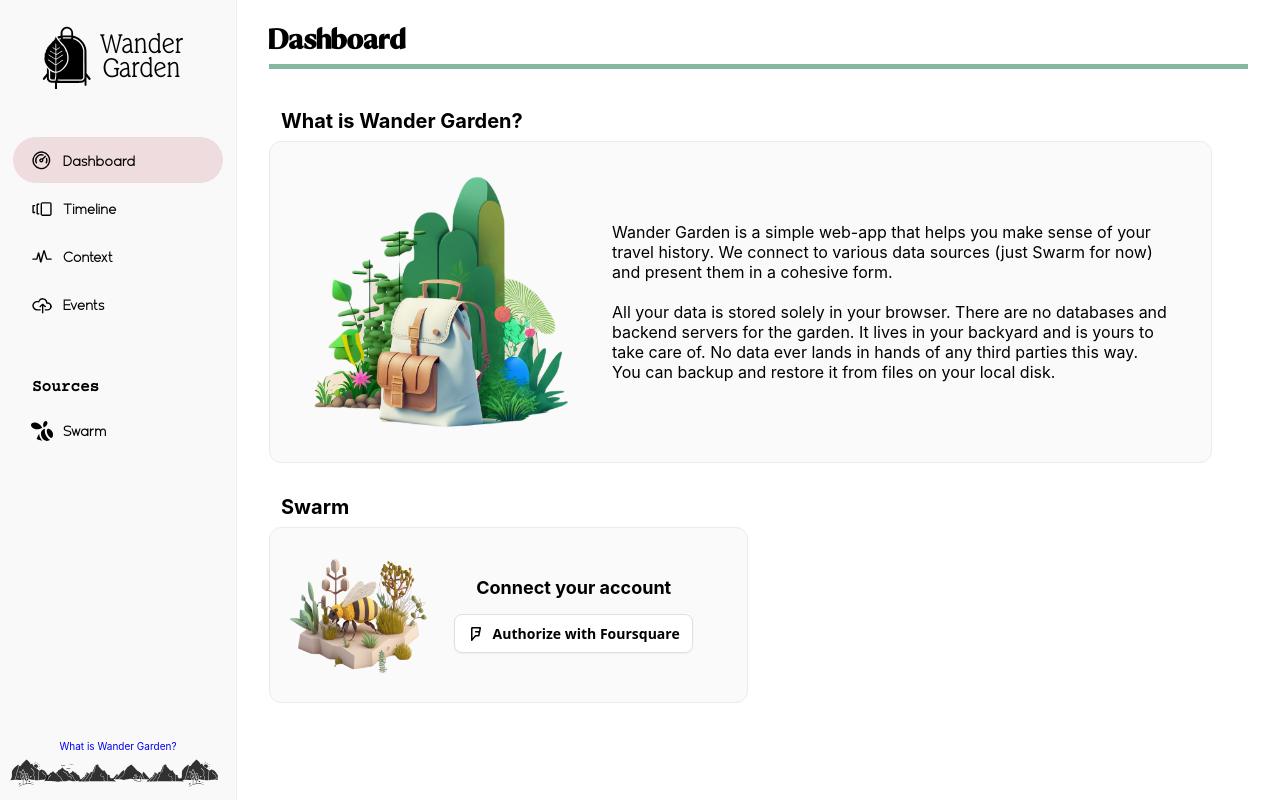
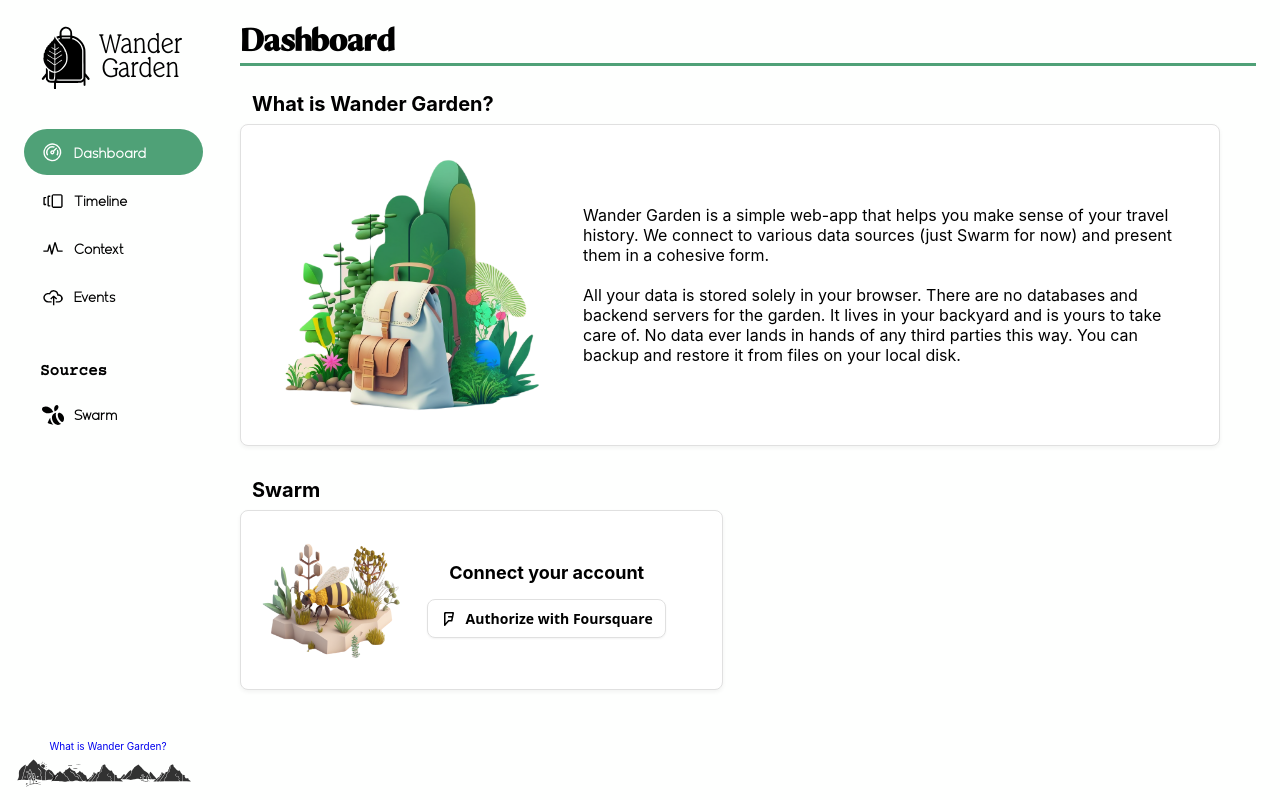
Before and after one commit to raburski/wander-garden, a React (Create React App) app: page / in a window 1280 px wide. Built offline with nearby package versions, Linux system fonts and the light colour scheme.

Commit message:
chore: styling shenanigans

```diff
--- a/src/App.css
+++ b/src/App.css
@@ -16,3 +16,7 @@
 .windows-flags {
   font-family: "Twemoji Country Flags";
 }
+
+body {
+  background-color: #FEFFFE;
+}
--- a/src/SideBar/Logo.js
+++ b/src/SideBar/Logo.js
@@ -8,7 +8,7 @@
 
 const Name = styled('div')`
     padding-left: 0px;
-    padding-right: 18px;
+
     padding-top: 8px;
     text-align: center;
 
--- a/src/SideBar/index.js
+++ b/src/SideBar/index.js
@@ -5,20 +5,16 @@
 import Logo from './Logo'
 import colors from '../colors'
 
-
-
 const Container = styled('div')`
     display: flex;
     flex: 0;
     flex-direction: column;
     padding: 12px;
-    flex-basis: 212px;
-    border-right: 1px solid ${colors.border.light};
-    background-color: ${colors.neutral.light};
+    flex-basis: 192px;
 `
 
 const Separator = styled('div')`
-    height: 32px;
+    height: 24px;
 `
 
 const SpreadSeparator = styled('div')`
@@ -27,7 +23,7 @@
 
 const TextSeparator = styled('div')`
     height: 28px;
-    padding-left: 20px;
+    padding-left: 28px;
     margin-top: 18px;
     text-decoration: none;
     color: black;
@@ -41,6 +37,7 @@
     flex-direction: row;
     align-items: center;
     margin: 1px;
+    margin-left: 12px;
     padding: 6px;
     padding-left: 18px;
     padding-right: 22px;
@@ -51,10 +48,10 @@
     font-size: 15px;
 
     &:hover {
-        background-color: ${colors.neutral.normal};
+        background-color: #ebf2ee;
     }
     &:active {
-        background-color: ${colors.neutral.dark};
+        background-color: #d5ebe0;
     }
 `
 
@@ -71,7 +68,7 @@
 
     return (
         <StyledLink
-          style={match ? { backgroundColor: colors.neutral.normal } : {}}
+          style={match ? { backgroundColor: '#4fa177', color: 'white' } : {}}
           to={to}
           {...props}
         >
@@ -103,7 +100,6 @@
             <MountainImg src="/mountain/3.svg" />
             <MountainImg src="/mountain/2.svg" />
             <MountainImg src="/mountain/3.svg" />
-            <MountainImg src="/mountain/1.svg" />
         </div>
     )
 }
--- a/src/colors.js
+++ b/src/colors.js
@@ -6,13 +6,13 @@
     neutral: {
         light: '#F9F9F9',
         highlight: '#F0F0F0',
-        normal: '#efdcde',
-        dark: '#e7cbcd',
+        normal: '#66ba8f',
+        dark: '#66ba8f',
     },
     primary: {
-        default: '#0d7eff',
-        hover: '#3b96ff',
-        active: '#1376e8',
+        default: '#4fa177',
+        hover: '#4fa177',
+        active: '#4fa177',
     }
 }
 
--- a/src/components/Page/index.js
+++ b/src/components/Page/index.js
@@ -5,19 +5,20 @@
     flex: 1;
     flex-direction: column;
     padding-top: 32px;
-    padding-left: 32px;
-    padding-right: 32px;
+    padding-left: 24px;
+    padding-right: 24px;
     padding-bottom: 16px;
-    max-width: 1224px;
+    max-width: 1040px;
 `
 
 const Header = styled('h1')`
-    border-bottom: 5px solid #85B89Eff;
-    font-size: 34px;
+    border-bottom: 3px solid #4fa177;
+    font-size: 38px;
     font-weight: 800;
     font-family: Header;
-    padding-bottom: 8px;
-    margin-bottom: 32px;
+    padding-left: 2px;
+    padding-bottom: 4px;
+    margin-bottom: 18px;
     margin-top: -4px;
 `
 
--- a/src/components/Panel.js
+++ b/src/components/Panel.js
@@ -15,11 +15,14 @@
 const Content = styled('div')`
     display: flex;
     flex-direction: column;
-    background-color: #fafafa;
-    border: 1px solid #ebebeb;
-    border-radius: 12px;
+    background-color: white;
+
+    border-radius: 8px;
     overflow: hidden;
+    border: 1px solid ${colors.border.normal};
+    box-shadow: 0px 2px 4px rgba(22, 22, 26, 0.05);
 `
+
 
 const Header = styled('div')`
     display: flex;
@@ -31,7 +34,7 @@
 `
 
 export default function Panel({ header, children, spacing, contentStyle = {}, ...props }) {
-    const _contentStyle = {...contentStyle, ...(spacing ? { padding: 12 } : {}) }
+    const _contentStyle = {...contentStyle, ...(spacing ? { padding: 14 } : {}) }
     return (
         <Container {...props}>
             <Header>{header}</Header>
@@ -48,7 +51,7 @@
     align-items: center;
 
     border-bottom: 1px solid #ebebeb;
-    padding: 3px;
+    padding: 4px;
     padding-left: 10px;
     margin-bottom: -1px;
 `
@@ -60,7 +63,7 @@
 
     border-bottom: 1px solid #ebebeb;
     border-top: 1px solid transparent;
-    padding: 3px;
+    padding: 4px;
     padding-left: 10px;
     margin-bottom: -1px;
 
--- a/src/routes/Timeline/CountryBar.js
+++ b/src/routes/Timeline/CountryBar.js
@@ -5,7 +5,7 @@
 const Container = styled('div')`
     display: flex;
     flex-direction: column;
-    background-color: #fafafa;
+    background-color: white;
     border: 1px solid #ebebeb;
     border-radius: 12px;
     padding-left: 12px;
```
